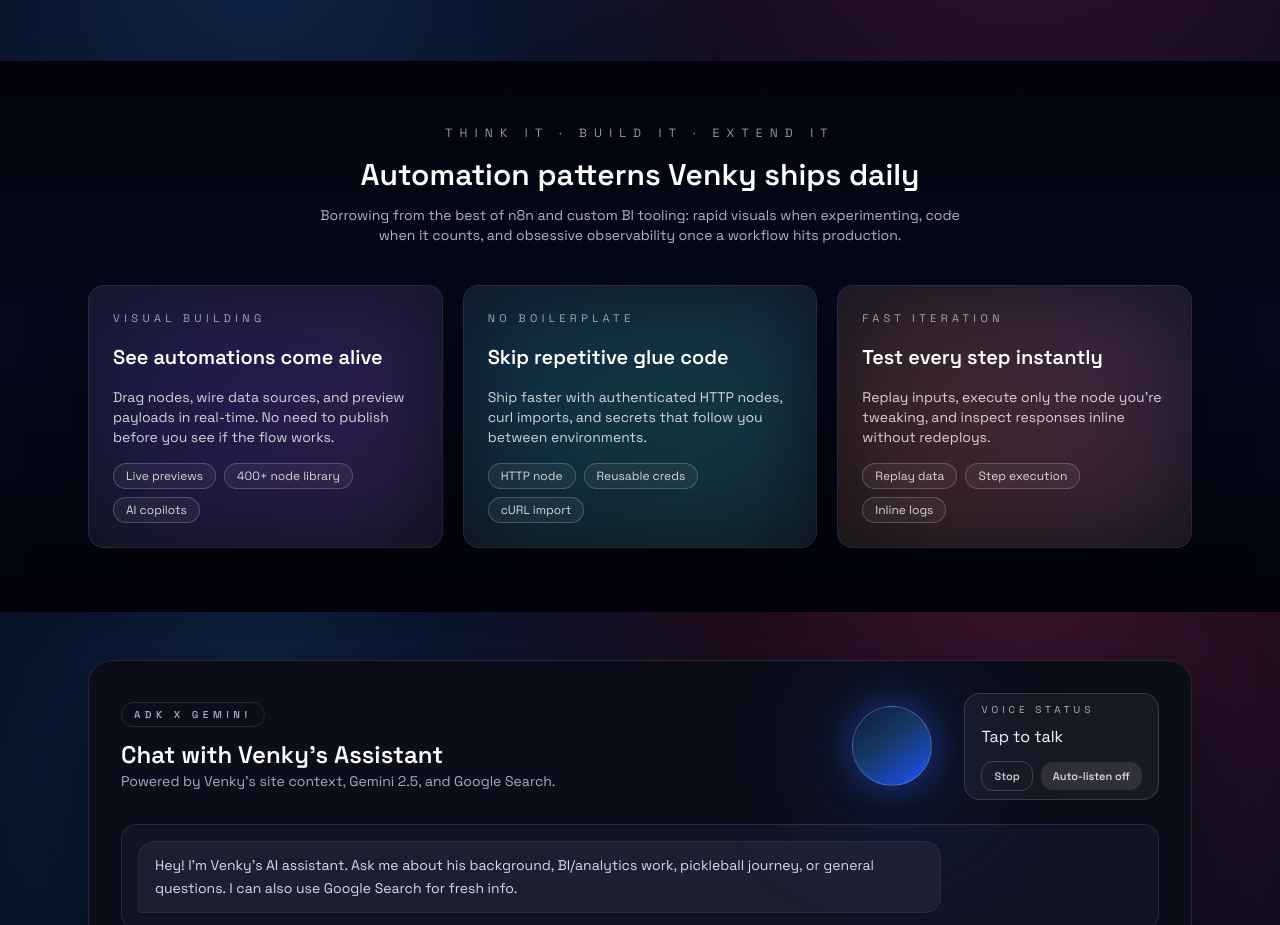
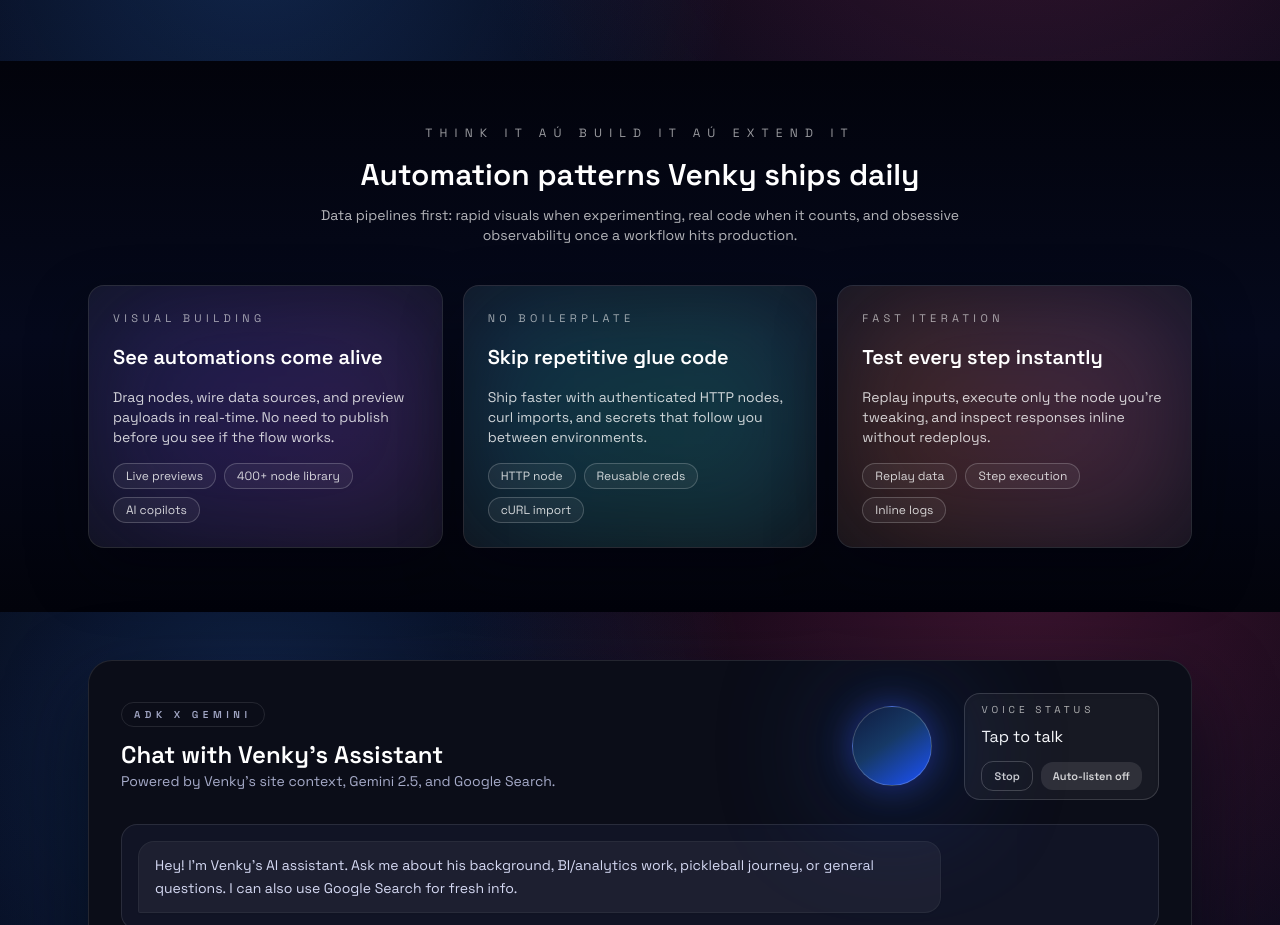
Before and after one commit to vchandrasekaran/venky-portfolio, a Next.js app: page / in a window 1280 px wide. Shown: the part 1040-1965 px from the top of the page. Built offline with nearby package versions, Linux system fonts and the light colour scheme.

Commit message:
Rephrase automation blurb with data-pipeline focus

```diff
--- a/components/home/AutomationFeatures.tsx
+++ b/components/home/AutomationFeatures.tsx
@@ -27,11 +27,10 @@
     <section className="bg-gradient-to-b from-[#02030b] via-[#05091c] to-[#02030b] text-white">
       <div className="container-max space-y-10 py-16">
         <header className="text-center">
-          <p className="text-xs uppercase tracking-[0.6em] text-white/60">Think it · build it · extend it</p>
+          <p className="text-xs uppercase tracking-[0.6em] text-white/60">Think it Aú build it Aú extend it</p>
           <h2 className="mt-4 text-3xl font-semibold">Automation patterns Venky ships daily</h2>
           <p className="mx-auto mt-3 max-w-2xl text-sm text-white/70">
-            Borrowing from the best of n8n and custom BI tooling: rapid visuals when experimenting, code when it counts,
-            and obsessive observability once a workflow hits production.
+            Data pipelines first: rapid visuals when experimenting, real code when it counts, and obsessive observability once a workflow hits production.
           </p>
         </header>
 
```
